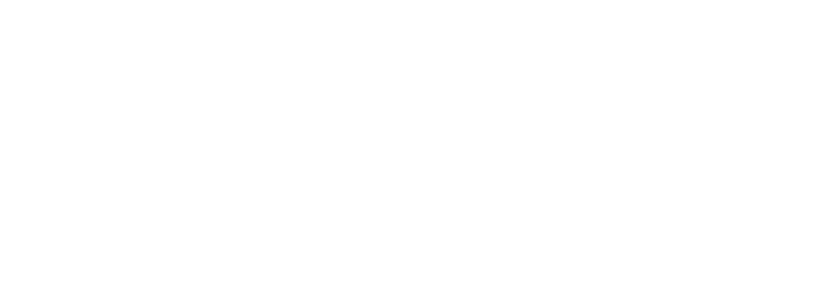
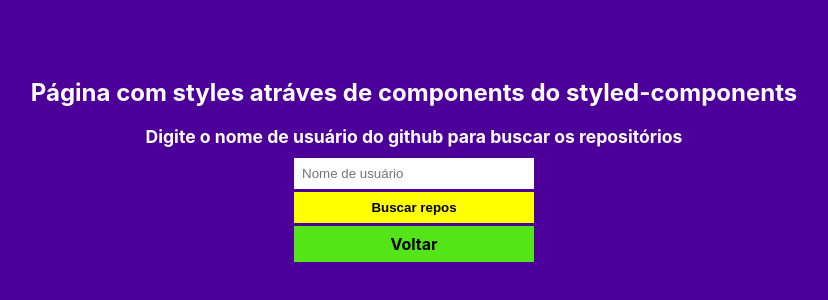
Before and after one commit to ifaster/saibweb, a React (Create React App) app: page /#/saibweb/Search in a window 1280 px wide. Shown: the part 234-534 px from the top of the page, without its empty margins (226-1054 px from the left). Built offline with nearby package versions, Linux system fonts and the light colour scheme.

Commit message:
mudanças

```diff
--- a/src/App.js
+++ b/src/App.js
@@ -1,7 +1,13 @@
 import { Router } from "./routes/routes";
+import GlobalStyles from "./styles/GlobalStyles";
 
 function App() {
-  return <Router />;
+  return (
+    <>
+      <Router />
+      <GlobalStyles />
+    </>
+  );
 }
 
 export default App;
--- a/src/index.js
+++ b/src/index.js
@@ -1,15 +1,13 @@
 import React from "react";
 import ReactDOM from "react-dom/client";
 import App from "./App";
-import { BrowserRouter } from "react-router-dom";
-import GlobalStyles from "./styles/GlobalStyles";
+import { HashRouter } from "react-router-dom";
 
 const root = ReactDOM.createRoot(document.getElementById("root"));
 root.render(
   <React.StrictMode>
-    <BrowserRouter basename={process.env.REACT_APP_PUBLIC_URL}>
+    <HashRouter basename={"/saibweb"}>
       <App />
-      <GlobalStyles />
-    </BrowserRouter>
+    </HashRouter>
   </React.StrictMode>
 );
--- a/src/pages/Main/index.js
+++ b/src/pages/Main/index.js
@@ -4,7 +4,7 @@
 
   return (
     <div style={{ background: "#4d0099", height: "100vh", display: "flex", flexDirection: "column",justifyContent: "center", alignItems: "center"}}>
-      <h1 style={{ color: "#fff" }}>Essa aplicação tem como intuito buscar os repositórios públicos dos usuários do github.</h1>
+      <h1 style={{ color: "#fff" }}>Página com styles apenas no jsx</h1>
       <Link to="/Search" style={{ background: "yellow", padding: "0.5rem 1rem", border: "0", outline: "none", marginTop: "2rem", fontSize: "1.2rem", fontWeight: "bold", cursor: "pointer"}}>Começar</Link>
     </div>
   );
--- a/src/pages/Result/index.js
+++ b/src/pages/Result/index.js
@@ -7,6 +7,7 @@
 
   return (
     <div style={{ background: "#4d0099", height: "100vh", display: "flex", flexDirection: "column",justifyContent: "center", alignItems: "center"}}>
+      <h1 style={{ width: "620px", margin: "0.4rem", padding: "0.5rem 1rem", color: "#000", background: "yellow", borderRadius: "10px", fontWeight: "bold" }}>Página com styles misturando components do styled-components e dentro da própria tag html no jsx.</h1>
       <List>
         {location.state?.repos?.map((element, i) => {
           return <span key={i}>{element.full_name}</span>;
--- a/src/pages/Search/index.js
+++ b/src/pages/Search/index.js
@@ -24,7 +24,8 @@
 
   return (
     <Container>
-      <h1>Digite o nome de usuário do github para buscar os repositórios</h1>
+      <h1>Página com styles atráves de components do styled-components</h1>
+      <h2>Digite o nome de usuário do github para buscar os repositórios</h2>
       <input
         placeholder="Nome de usuário"
         type="text"
--- a/src/styles/styles.js
+++ b/src/styles/styles.js
@@ -14,6 +14,11 @@
   padding: 1rem;
 
   > h1 {
+    font-size: 1.5rem;
+    margin: 0.5rem 0;
+  }
+
+  > h2 {
     font-size: 1.1rem;
     margin: 0.5rem 0;
   }
```
Also changed, not shown: 1 other file (tests, documents, lock files or other folders).
